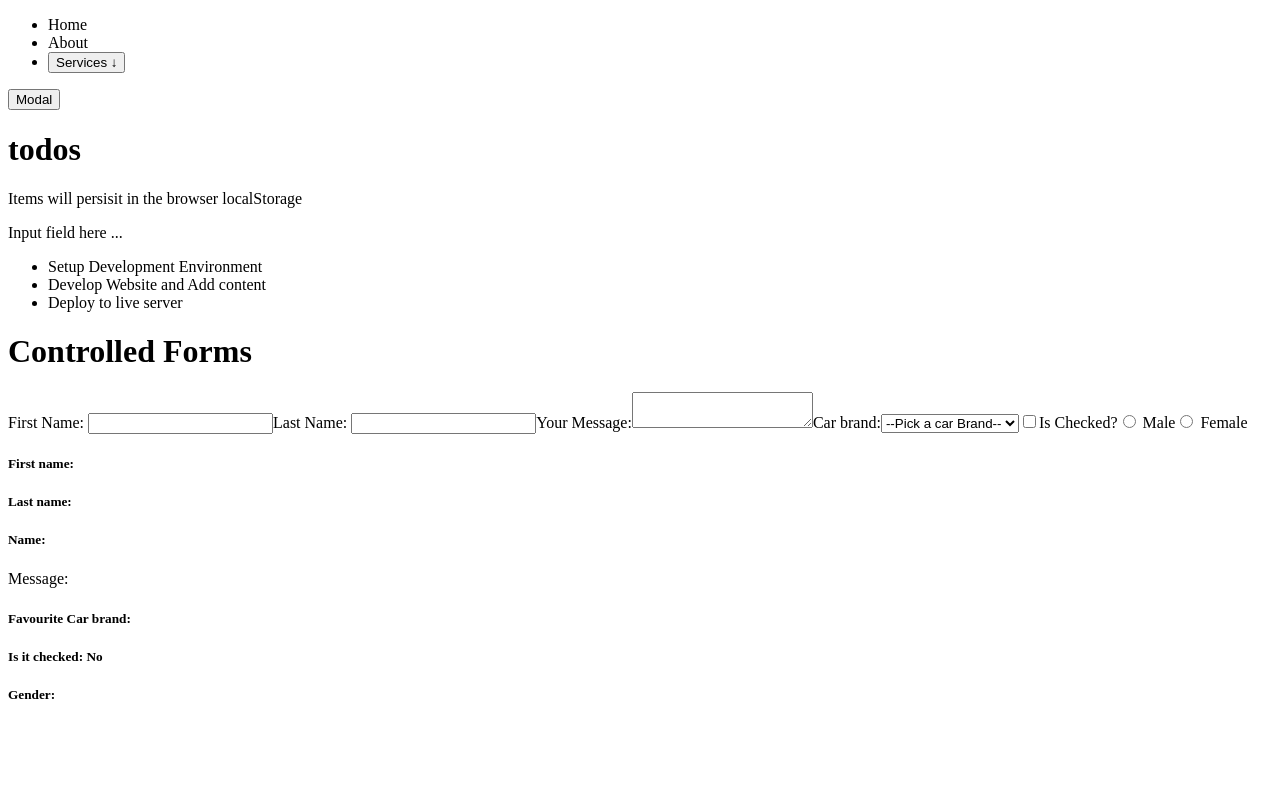
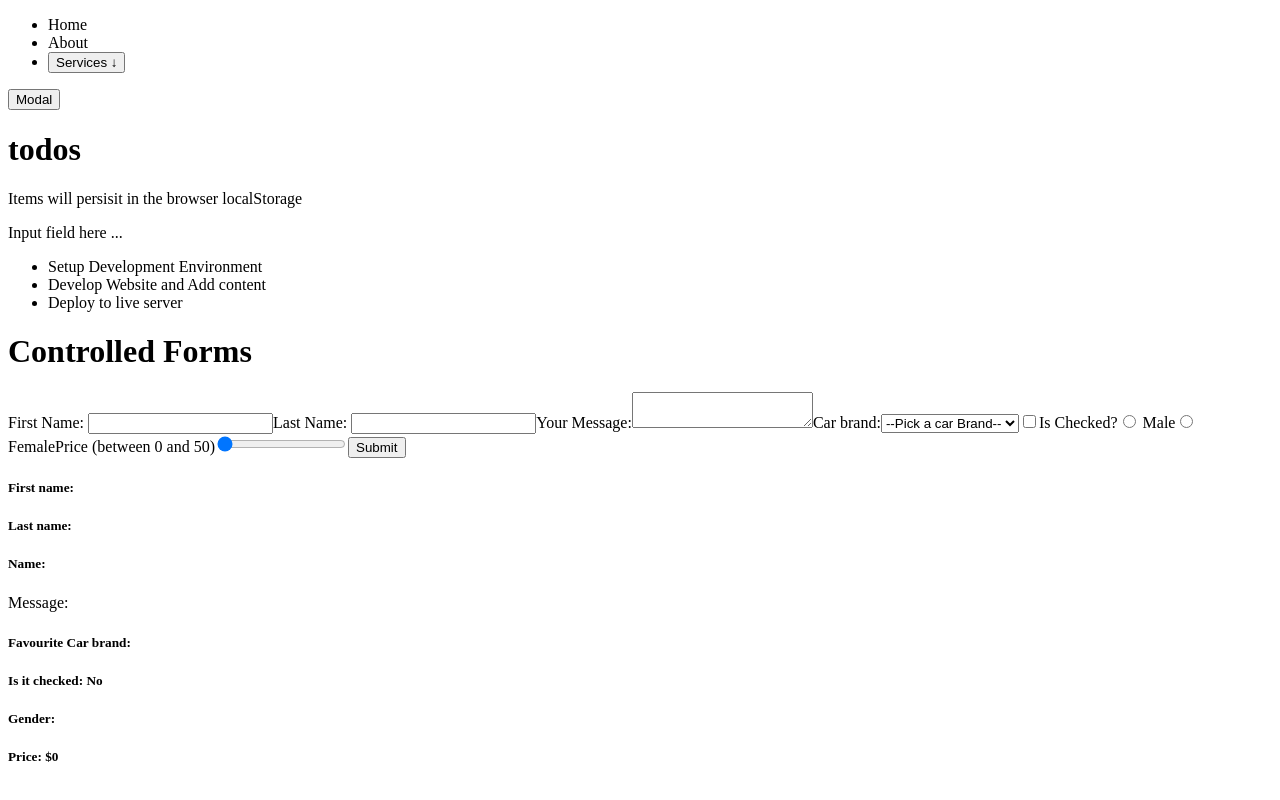
Before and after one commit to ProgramKingAbel/react-todo-app, a React (Vite) app: page / in a window 1280 px wide. Built offline with nearby package versions, Linux system fonts and the light colour scheme.

Commit message:
Add react Range and submit handler

```diff
--- a/src/components/Form.jsx
+++ b/src/components/Form.jsx
@@ -13,6 +13,7 @@ const Form = () => {
     carBrand: "",
     isChecked: false,
     gender: "",
+    price: 0,
   });
 
   const handler = (e) => {
@@ -23,10 +24,15 @@ const Form = () => {
     }))
   }
 
+  const handleSubmit = (e) => {
+    e.preventDefault();
+    console.log(state);
+  }
+
   return (
     <>
       <h1>Controlled Forms</h1>
-      <form>
+      <form onSubmit={handleSubmit}>
         <label>
           First Name: {" "}
 
@@ -85,6 +91,18 @@ const Form = () => {
           /> {" "}
           Female
         </label>
+        <label>
+          Price (between 0 and 50)
+          <input
+            type='range'
+            name='price'
+            min='0'
+            max='50'
+            value={state.price}
+            onChange={handler}
+          />
+        </label>
+        <button>Submit</button>
       </form>
       <h5>First name: {state.fname}</h5>
       <h5>Last name: {state.lname}</h5>
@@ -95,7 +113,8 @@ const Form = () => {
       <p>Message: {state.message}</p>
       <h5>Favourite Car brand: { state.carBrand }</h5>
       <h5>Is it checked: {state.isChecked ? "Yes" : "No"}</h5>
-      <h5>Gender: { state.gender }</h5>
+      <h5>Gender: {state.gender}</h5>
+      <h5>Price: ${ state.price }</h5>
     </>
   )
 }
```
